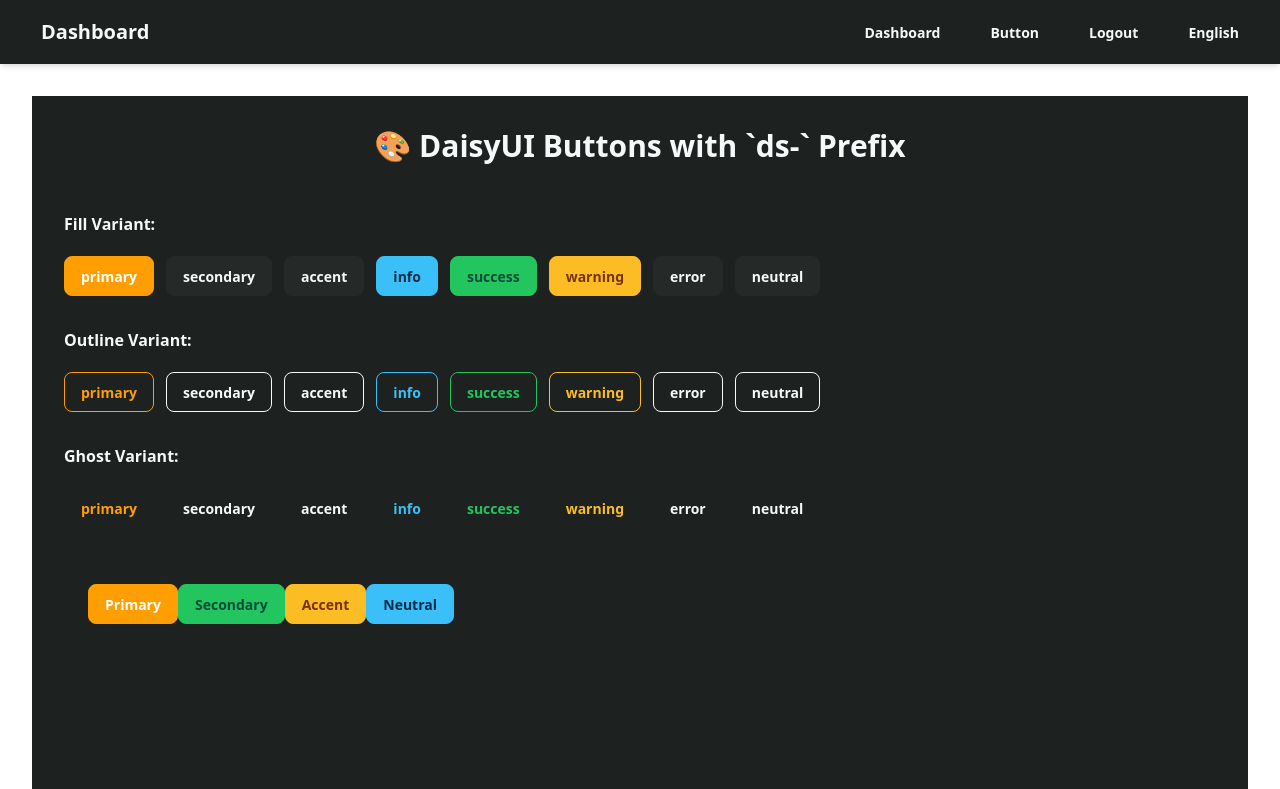
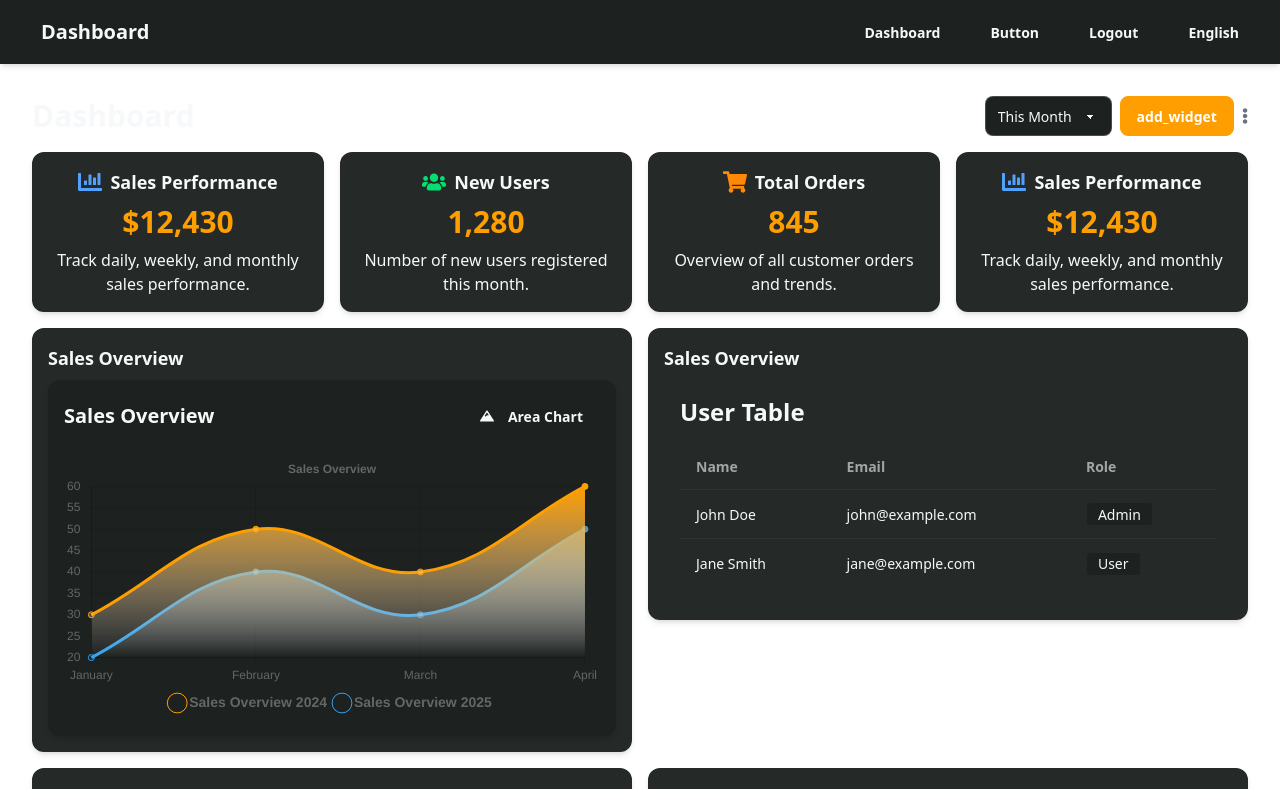
Before and after one commit to shafiqzy/react-dashboard, a React (Vite) app: page / in a window 1280 px wide. Shown: the top 789 px of the page. Built offline with nearby package versions, Linux system fonts and the light colour scheme.

Commit message:
fix:L update route

```diff
--- a/src/components/Header/Header.tsx
+++ b/src/components/Header/Header.tsx
@@ -13,7 +13,7 @@
   };
 
   const NAV_LINKS = [
-    { href: ROUTES.dashboard, labelKey: "label:dashboard" },
+    { href: ROUTES.home, labelKey: "label:dashboard" },
     { href: ROUTES.button, labelKey: "label:button" },
     { href: ROUTES.logout, labelKey: "label:logout" },
   ];
--- a/src/routes/PageRoutes.tsx
+++ b/src/routes/PageRoutes.tsx
@@ -9,7 +9,7 @@
     <BaseLayout>
       <Switch>
         <Route path={ROUTES.home}>
-          <ButtonPage />
+          <DashboardPage />
         </Route>
         <Route path={ROUTES.dashboard}>
           <DashboardPage />
```
